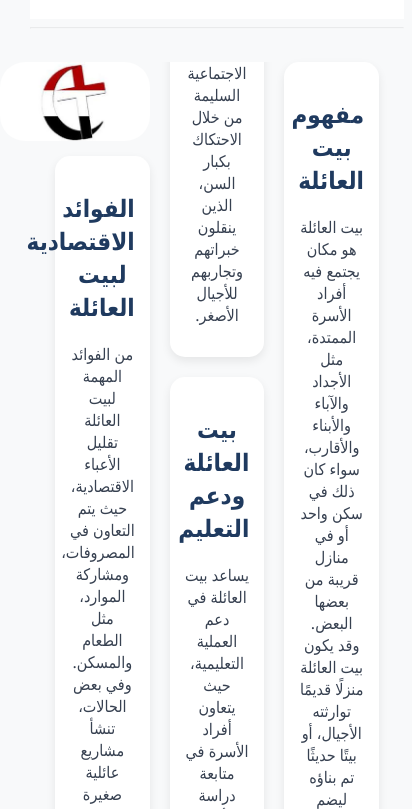
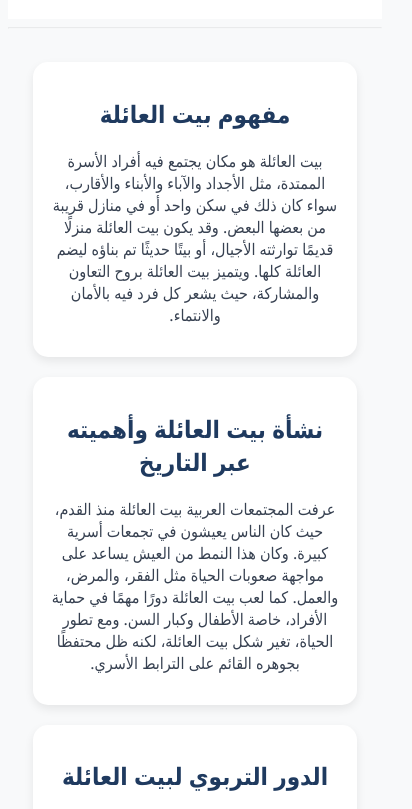
Before and after one commit to LEO-Coder-533/-, a plain HTML site: page index.html in a window 390 px wide. Shown: the part 105-914 px from the top of the page, 412 px wide, since content can reach past the window. Drawn offline with Linux system fonts and the light colour scheme.

Commit message:
Add files via upload

```diff
--- a/style.css
+++ b/style.css
@@ -42,8 +42,11 @@ hr{
 .content{
     padding: 25px;
     text-align: center;
-    columns: 3;
+    display: flex;
+    justify-content: space-around;
+    align-items: center;
     column-gap: 20px;
+    flex-wrap: wrap;
 }
 
 /* الكروت */
@@ -55,6 +58,7 @@ hr{
     margin-bottom: 20px;
     box-shadow: 0px 4px 10px rgba(0,0,0,0.08);
     transition: all 0.4s ease-in-out;
+    width: 45%;
 }
 
 .content .inf h1{
@@ -87,3 +91,8 @@ hr{
 .content:has(.cnim:hover) .cnim:not(:hover){
     filter: blur(3px);
 }
+@media (max-width:865px){
+    .content .inf{
+        width: 95%;
+    }
+}
```
